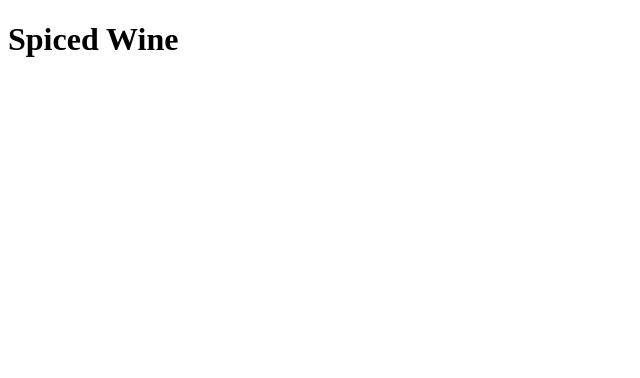
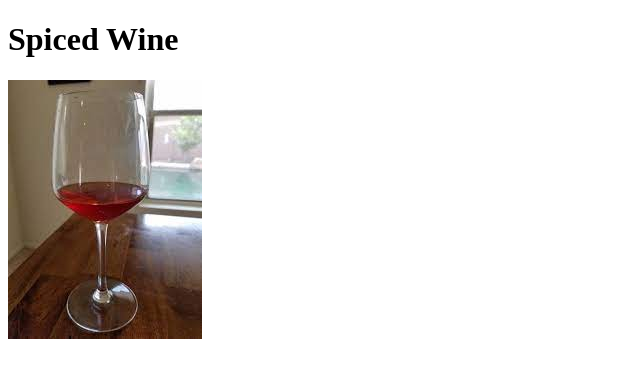
Before and after one commit to Halapainyo77/odin-recipes, a plain HTML site: page recipes/spiced-wine.html in a window 1280 px wide. Shown: the whole page, without its empty margins (0-640 px from the left). Drawn offline with Linux system fonts and the light colour scheme.

Commit message:
Add image

```diff
--- a/recipes/spiced-wine.html
+++ b/recipes/spiced-wine.html
@@ -6,5 +6,6 @@
     </head>
     <body>
        <h1>Spiced Wine</h1>
+       <img src="../imgs/spiced-wine.jpg">
     </body>
 </html>
```
